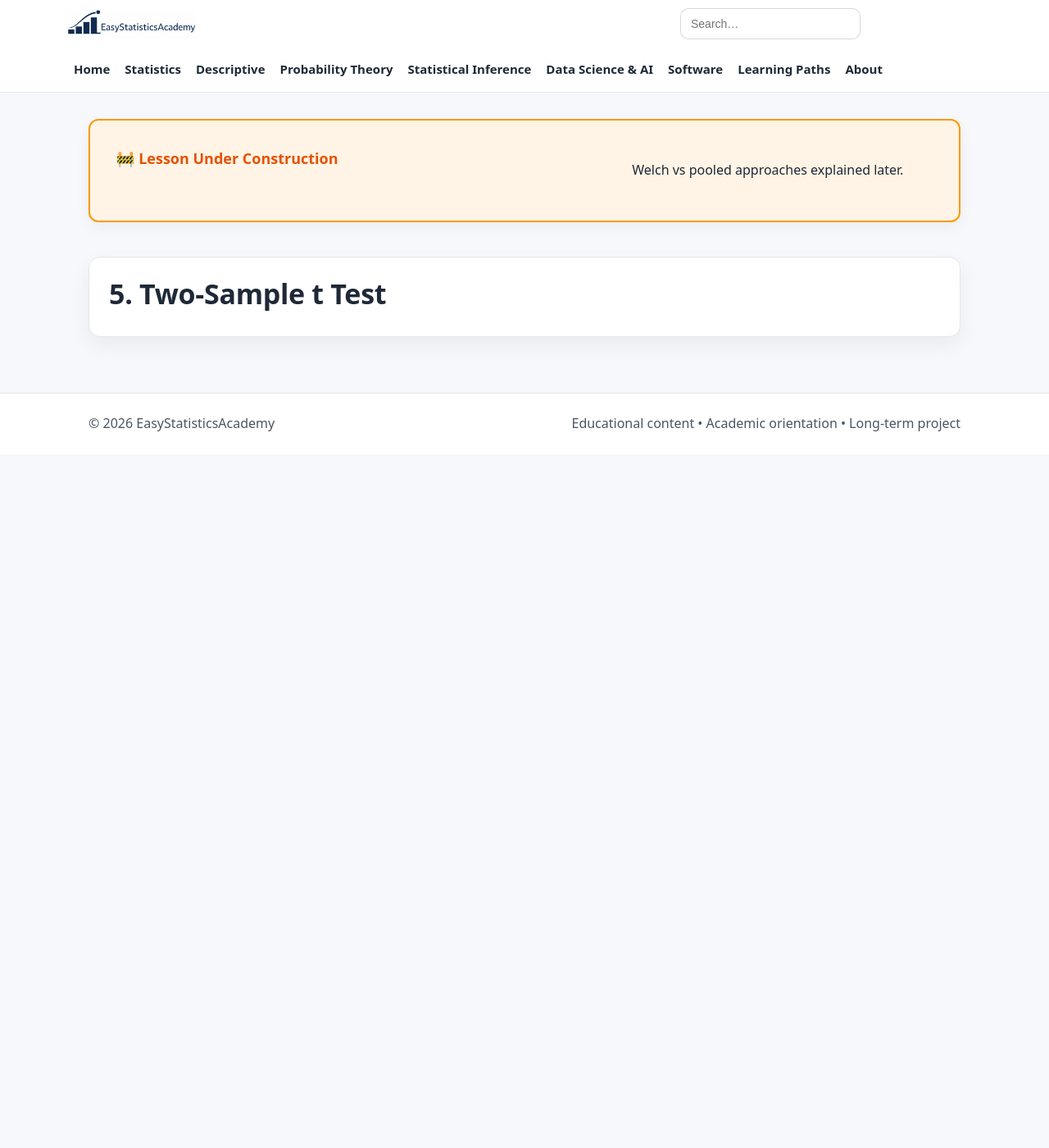
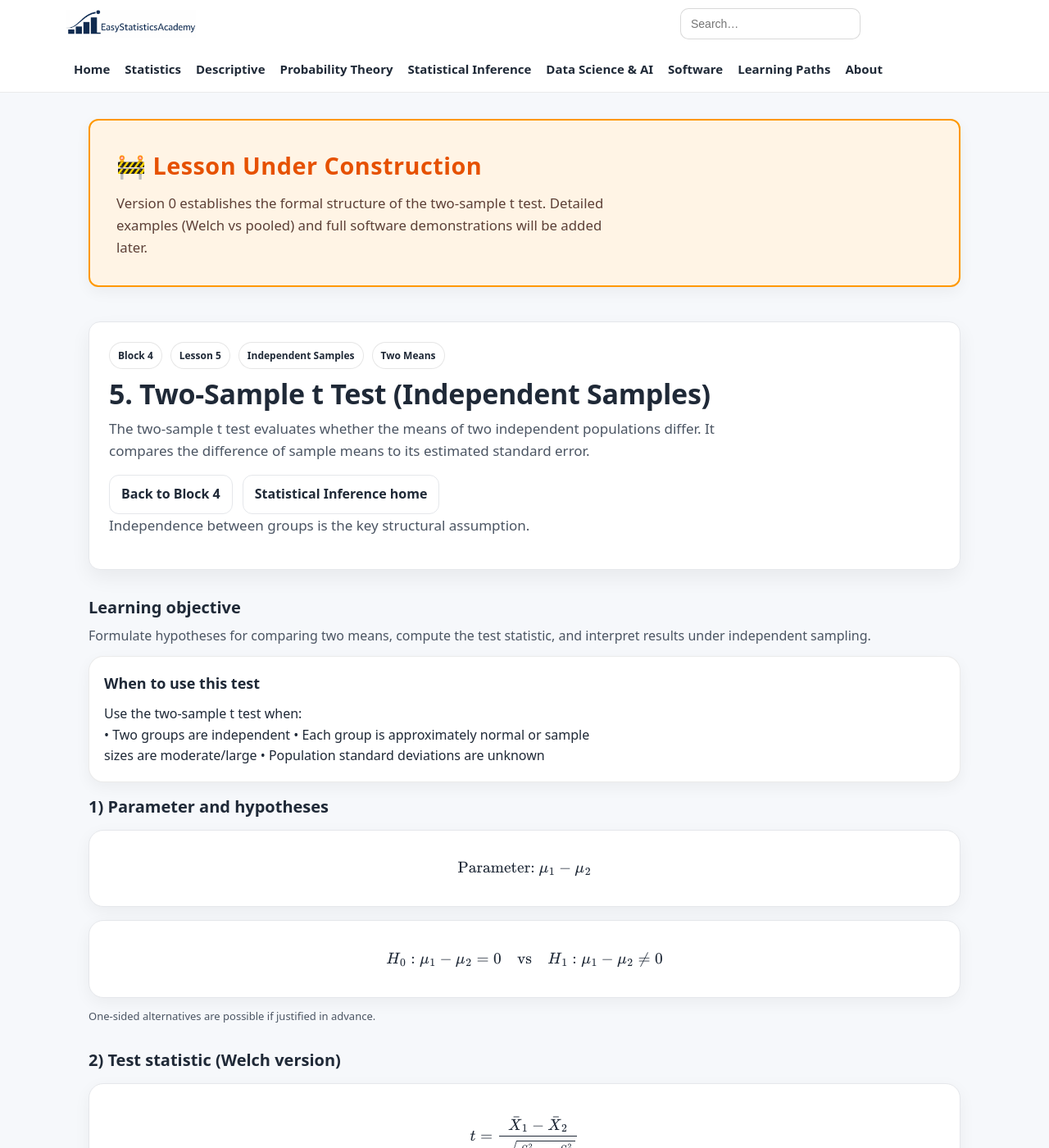
Before and after one commit to ammar-homaida-statistics/easystatisticsacademy, a Jekyll site: the page built from inference/classical-tests/two-sample-t-test-independent/index.md, in a window 1280 px wide and 1400 px high. Shown: the whole window at 82% size. Built offline with Jekyll 4.4.1, drawn with Linux system fonts in a browser that asks for light colours; some of the changed text lies outside the part shown.

Commit message:
add lesson content

```diff
--- a/inference/classical-tests/two-sample-t-test-independent/index.md
+++ b/inference/classical-tests/two-sample-t-test-independent/index.md
@@ -1,14 +1,248 @@
 ---
 layout: default
-title: "5. Two-Sample t Test (Independent)"
-description: "Compare means of two independent groups."
+title: "5. Two-Sample t Test (Independent Samples)"
+description: "Conduct and interpret a two-sample t test to compare the means of two independent groups."
 permalink: /inference/classical-tests/two-sample-t-test-independent/
 sidebar: false
 ---
+
+<!-- UNDER CONSTRUCTION NOTICE -->
 <section class="section section-slim">
-<div class="callout" style="background:#fff4e5;border:2px solid #ff9800;padding:2rem;border-radius:12px;">
-<h2 style="color:#e65100;">🚧 Lesson Under Construction</h2>
-<p>Welch vs pooled approaches explained later.</p>
-</div></section>
-<script>(function(){var KEY="esa_continue_inference_classical_tests_lesson_v0";localStorage.setItem(KEY,JSON.stringify({url:"/inference/classical-tests/two-sample-t-test-independent/",label:"Lesson 5 — Two-Sample t Test",ts:Date.now()}));})();</script>
-<section class="hero hero-section"><div class="hero-card"><h1>5. Two-Sample t Test</h1></div></section>
+  <div class="callout" style="background:#fff4e5; border:2px solid #ff9800; padding:2rem; border-radius:12px;">
+    <div class="callout-copy">
+      <h2 style="margin-top:0; color:#e65100; font-size:1.8rem; letter-spacing:0.5px;">
+        🚧 Lesson Under Construction
+      </h2>
+      <p style="margin:0; font-size:1.05rem; color:#5d4037; line-height:1.6;">
+        Version 0 establishes the formal structure of the two-sample t test.
+        Detailed examples (Welch vs pooled) and full software demonstrations will be added later.
+      </p>
+    </div>
+  </div>
+</section>
+
+<!-- ✅ Update continue-reading keys -->
+<script>
+  (function () {
+    var KEY = "esa_continue_inference_classical_tests_lesson_v0";
+
+    localStorage.setItem(KEY, JSON.stringify({
+      url: "/inference/classical-tests/two-sample-t-test-independent/",
+      label: "Lesson 5 — Two-Sample t Test (Independent)",
+      ts: Date.now()
+    }));
+
+    localStorage.setItem("esa_continue_inference_last_block_v0", JSON.stringify({
+      url: "/inference/classical-tests/",
+      label: "Block 4 — Classical Tests",
+      ts: Date.now()
+    }));
+  })();
+</script>
+
+<section class="hero hero-section">
+  <div class="hero-card">
+    <div class="hero-copy">
+      <div class="badge-row">
+        <span class="badge">Block 4</span>
+        <span class="badge">Lesson 5</span>
+        <span class="badge">Independent Samples</span>
+        <span class="badge">Two Means</span>
+      </div>
+
+      <h1>5. Two-Sample t Test (Independent Samples)</h1>
+
+      <p class="lead">
+        The two-sample t test evaluates whether the means of two independent
+        populations differ. It compares the difference of sample means
+        to its estimated standard error.
+      </p>
+
+      <div class="hero-actions">
+        <a class="btn btn-outline" href="/inference/classical-tests/">Back to Block 4</a>
+        <a class="btn btn-outline" href="/inference/">Statistical Inference home</a>
+      </div>
+
+      <p class="muted-mini">
+        Independence between groups is the key structural assumption.
+      </p>
+    </div>
+  </div>
+</section>
+
+<section class="section">
+  <div class="section-head">
+    <h2>Learning objective</h2>
+    <p>
+      Formulate hypotheses for comparing two means,
+      compute the test statistic,
+      and interpret results under independent sampling.
+    </p>
+  </div>
+
+  <div class="callout">
+    <div class="callout-copy">
+      <h2>When to use this test</h2>
+      <p style="margin:0;">
+        Use the two-sample t test when:
+        <br>
+        • Two groups are independent
+        • Each group is approximately normal or sample sizes are moderate/large
+        • Population standard deviations are unknown
+      </p>
+    </div>
+  </div>
+</section>
+
+<section class="section">
+  <div class="section-head">
+    <h2>1) Parameter and hypotheses</h2>
+  </div>
+
+  <div class="card">
+    \[
+    \text{Parameter: } \mu_1 - \mu_2
+    \]
+  </div>
+
+  <div class="card" style="margin-top:1rem;">
+    \[
+    H_0: \mu_1 - \mu_2 = 0
+    \quad\text{vs}\quad
+    H_1: \mu_1 - \mu_2 \ne 0
+    \]
+  </div>
+
+  <p class="muted-mini">
+    One-sided alternatives are possible if justified in advance.
+  </p>
+</section>
+
+<section class="section">
+  <div class="section-head">
+    <h2>2) Test statistic (Welch version)</h2>
+  </div>
+
+  <div class="card">
+    \[
+    t =
+    \frac{\bar{X}_1 - \bar{X}_2}
+    {\sqrt{\frac{S_1^2}{n_1} + \frac{S_2^2}{n_2}}}
+    \]
+  </div>
+
+  <p style="margin-top:.75rem;">
+    Where:
+    <br>
+    • \( \bar{X}_1, \bar{X}_2 \) are sample means
+    • \( S_1, S_2 \) are sample standard deviations
+    • \( n_1, n_2 \) are sample sizes
+  </p>
+</section>
+
+<section class="section">
+  <div class="section-head">
+    <h2>3) Degrees of freedom</h2>
+  </div>
+
+  <div class="card">
+    Approximate (Welch–Satterthwaite):
+    \[
+    df \approx
+    \frac{\left(\frac{S_1^2}{n_1} + \frac{S_2^2}{n_2}\right)^2}
+    {\frac{\left(\frac{S_1^2}{n_1}\right)^2}{n_1-1}
+    +
+    \frac{\left(\frac{S_2^2}{n_2}\right)^2}{n_2-1}}
+    \]
+  </div>
+
+  <p class="muted-mini">
+    Welch's test does not assume equal variances and is typically preferred.
+  </p>
+</section>
+
+<section class="section">
+  <div class="section-head">
+    <h2>4) Equal variance (pooled) version</h2>
+  </div>
+
+  <div class="card">
+    Pooled variance:
+    \[
+    S_p^2 =
+    \frac{(n_1-1)S_1^2 + (n_2-1)S_2^2}
+    {n_1 + n_2 - 2}
+    \]
+  </div>
+
+  <div class="card" style="margin-top:1rem;">
+    Test statistic:
+    \[
+    t =
+    \frac{\bar{X}_1 - \bar{X}_2}
+    {S_p \sqrt{\frac{1}{n_1} + \frac{1}{n_2}}}
+    \]
+  </div>
+
+  <p class="muted-mini">
+    Degrees of freedom: \( n_1 + n_2 - 2 \)
+  </p>
+</section>
+
+<section class="section">
+  <div class="section-head">
+    <h2>5) Interpretation</h2>
+  </div>
+
+  <div class="card">
+    A small p-value indicates that the observed difference in sample means
+    would be unlikely if the true population means were equal.
+  </div>
+
+  <p class="muted-mini">
+    Statistical significance does not imply practical importance.
+  </p>
+</section>
+
+<section class="section section-slim">
+  <div class="callout">
+    <div class="callout-copy">
+      <h2>Outcome of this lesson</h2>
+      <ul class="bullets">
+        <li>Formulate hypotheses for two independent means</li>
+        <li>Compute Welch and pooled t statistics</li>
+        <li>Understand variance assumptions</li>
+        <li>Interpret results responsibly</li>
+      </ul>
+    </div>
+  </div>
+</section>
+
+<section class="section section-slim">
+  <div class="callout">
+    <div class="callout-copy">
+      <h2>Next lesson</h2>
+      <p style="margin:0;">
+        We now move to inference for a single population proportion
+        using the one-proportion z test.
+      </p>
+
+      <div class="pill-row" style="margin-top:1rem;">
+        <a class="btn" href="/inference/classical-tests/one-proportion-z-test/">
+          Next lesson: 6. One-Proportion z Test →
+        </a>
+      </div>
+    </div>
+
+    <div class="callout-side">
+      <div class="mini" style="border-left:4px solid #1a73e8; padding-left:12px;">
+        <div class="mini-title" style="color:#1a73e8;">Previous lesson</div>
+        <div class="mini-body">
+          <a href="/inference/classical-tests/paired-t-test/" style="color:#1a73e8; text-decoration:underline;">
+            Lesson 4: Paired t Test
+          </a>
+        </div>
+      </div>
+    </div>
+  </div>
+</section>
```
